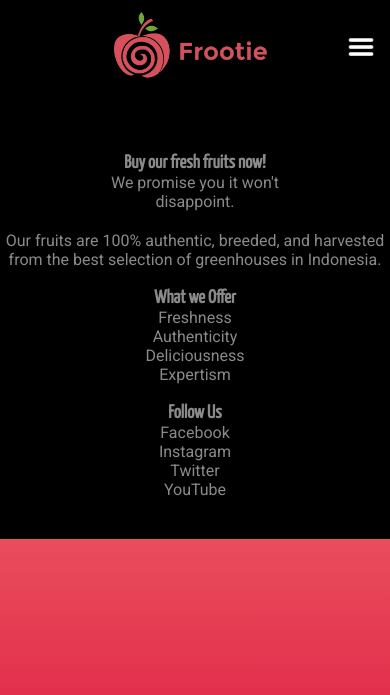
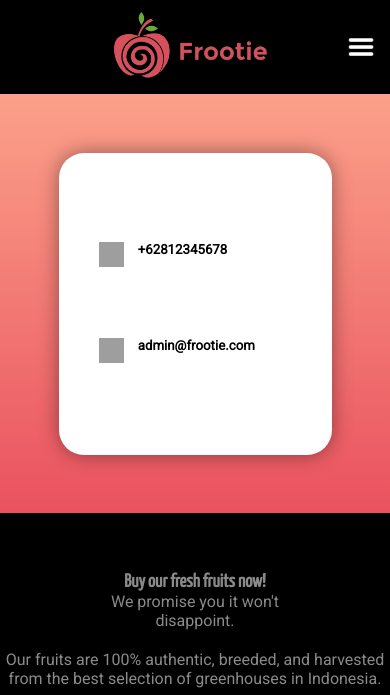
Before and after one commit to JuJu222/Frootie, a PHP site: page /Frootie/contact.php in a window 390 px wide. Shown: the top 695 px of the page. Run offline with PHP 8.4, Linux system fonts and the light colour scheme; grey boxes are pictures that could not be loaded.

Commit message:
Responsiveness Update in Register, Signin, User_edit, and Contact Design

```diff
--- a/contact.php
+++ b/contact.php
@@ -1,6 +1,7 @@
 <!doctype html>
 <html lang="en">
 <head>
+    <link rel="stylesheet" href="css/home.css">
     <?php include "templates/head.php"?>
     <title>Contact Us</title>
 </head>
@@ -8,7 +9,11 @@
 
 <?php include "templates/navbar.php"?>
     <!--Boleh diganti emailnya-->
-    <div>
+    <div class="contactUs1">
+        <ul class="ulImage">
+            <li><img class="contactImage" src="https://www.transparentpng.com/thumb/telephone/phone-transparent-images--17.png"><h5>&emsp;+62812345678</h5></li>
+            <li><img class="contactImage" src="https://www.transparentpng.com/thumb/email-logo/closed-envelope-black-email-logo-clipart-png-uyFoxb.png"><h5>&emsp;admin@frootie.com</h5></li>
+        </ul>
     </div>
 <?php include "templates/footer.php" ?>
 
--- a/css/home.css
+++ b/css/home.css
@@ -149,14 +149,66 @@ h4 {
     text-align: center;
 }
 
-@media only screen and (max-width:768px){
-    .row{
-        text-align:center;
+.contactUs1 .contactImage {
+    width: 50px;
+    height: 50px;
+    float: left;
+}
+
+.contactUs1 ul {
+    list-style-type: none;
+    margin-left: 27%;
+}
+
+.contactUs1 ul li {
+    padding-bottom: 5%;
+    margin-top: 21.25%;
+    margin-bottom: 22.5%;
+}
+
+.contactUs1 {
+    background: #ffffff;
+    border-radius: 25px;
+    width: 400px;
+    height: max-content;
+    padding: 20px 0;
+    margin-top: 5%;
+    margin-bottom: 5%;
+    margin-left: 38.5%;
+    box-shadow: 0 0 20px rgba(0, 0, 0, 0.4);
+}
+
+@media only screen and (max-width:768px) {
+    .row {
+        text-align: center;
     }
-
-    .column, .column2{
+    .column,
+    .column2 {
         flex-basis: 100%;
     }
-
-
+    .contactUs1 .contactImage {
+        float: left;
+        width: 25px;
+        height: 25px;
+    }
+    .contactUs1 .contactImage h5 {
+        float: none;
+    }
+    .contactUs1 ul {
+        list-style-type: none;
+        margin-left: 15%;
+    }
+    .contactUs1 ul li {
+        margin-top: 30%;
+        margin-bottom: 30%;
+    }
+    .contactUs1 {
+        background: #ffffff;
+        border-radius: 25px;
+        width: auto;
+        height: max-content;
+        padding: 20px 0;
+        margin: 15%;
+        box-shadow: 0 0 20px rgba(0, 0, 0, 0.4);
+    }
 }
```
Also changed, not shown: css/register.css (+61 -0 lines), css/signin.css (+68 -0 lines), css/user_edit.css (+25 -0 lines).
